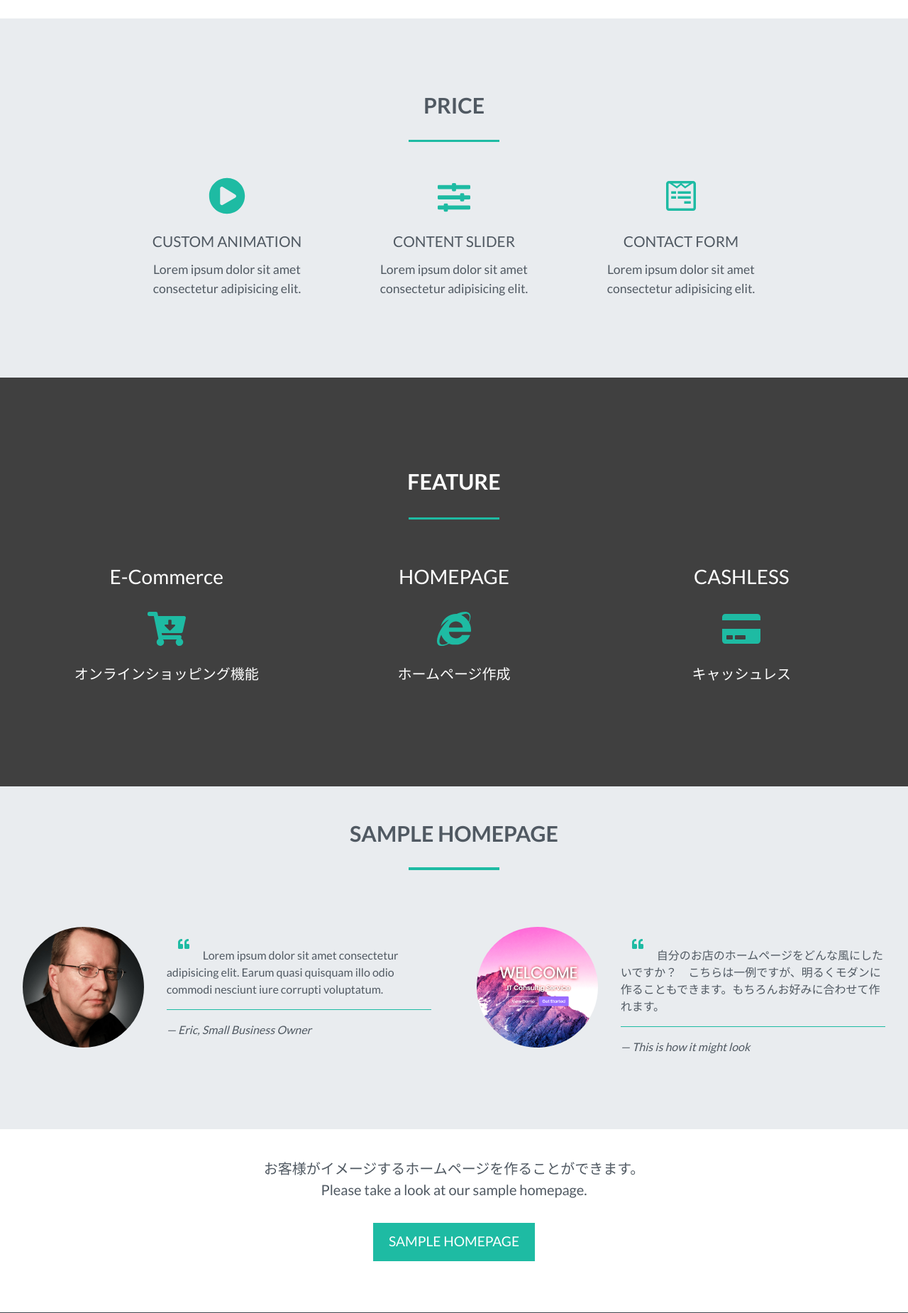
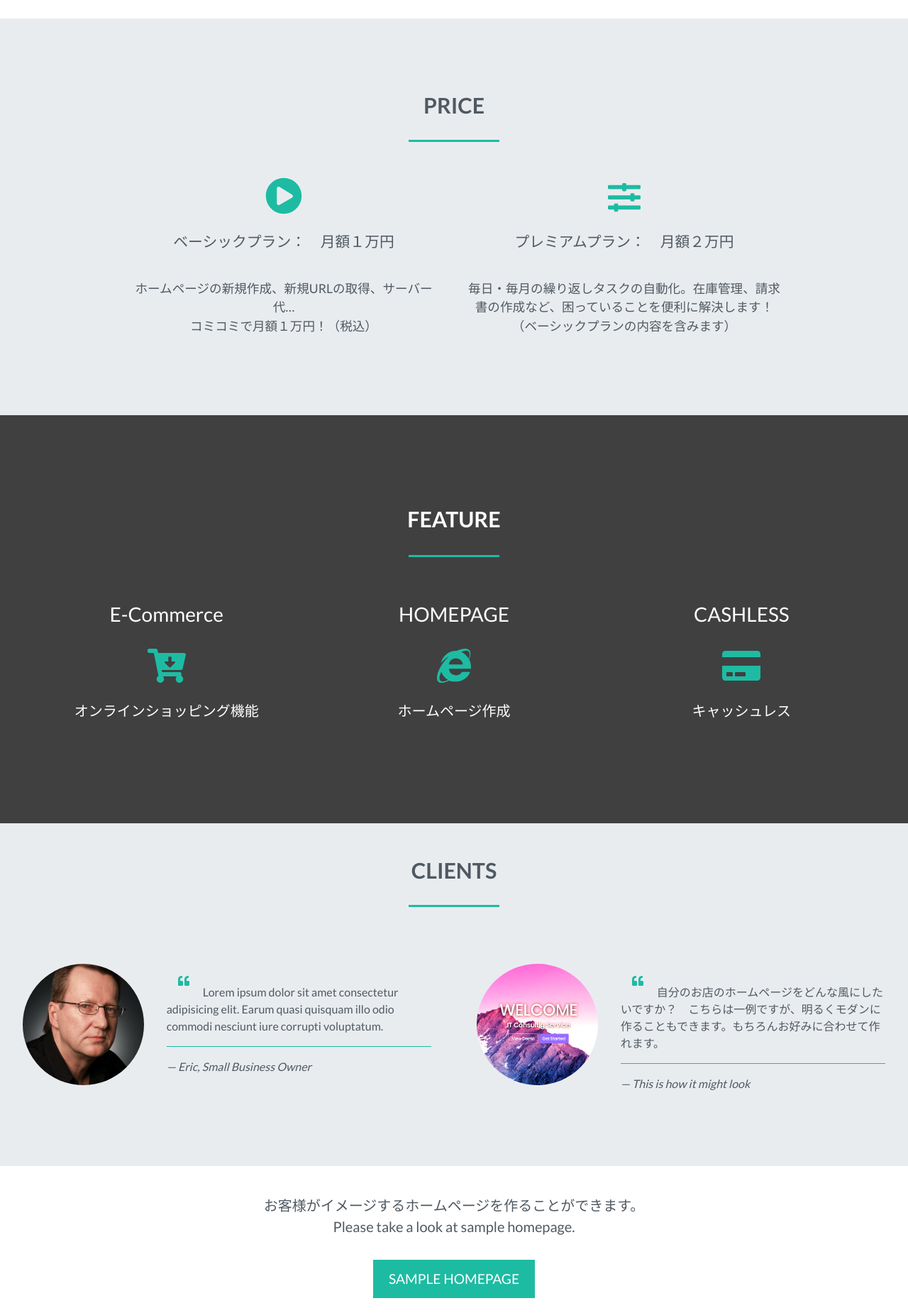
Before and after one commit to Sh0TaR0/choice_net, a Django app: template templates/base.html in a window 1280 px wide. Shown: the part 1160-3010 px from the top of the page at 71% size. Run offline with Django 3.2, Linux system fonts and the light colour scheme; the template is opened without the code that fills it, so the values that code supplies are empty; some libraries are stand-ins or nearby versions.

Commit message:
fixed base.html

```diff
--- a/templates/base.html
+++ b/templates/base.html
@@ -75,27 +75,19 @@
 				</div>
 
 				<div class="row text-center">
-					<div class="col-md-4">
+					<div class="col-md-6">
 						<div class="feature">
 							<i class="fas fa-play-circle fa-4x" data-fa-transform="shrink-3 up-5"></i>
-							<h3>Custom Animation</h3>
-							<p>Lorem ipsum dolor sit amet consectetur adipisicing elit.</p>
+							<h3>ベーシックプラン：　月額１万円</h3>
+							<p><br>ホームページの新規作成、新規URLの取得、サーバー代…<br>コミコミで月額１万円！（税込）</p>
 						</div>
 					</div>
 
-					<div class="col-md-4">
+					<div class="col-md-6">
 						<div class="feature">
 							<i class="fas fa-sliders-h fa-4x" data-fa-transform="shrink-4.5 up-4.5"></i>
-							<h3>Content Slider</h3>
-							<p>Lorem ipsum dolor sit amet consectetur adipisicing elit.</p>
-						</div>
-					</div>
-
-					<div class="col-md-4">
-						<div class="feature">
-							<i class="fab fa-wpforms fa-4x" data-fa-transform="shrink-4 up-5"></i>
-							<h3>Contact Form</h3>
-							<p>Lorem ipsum dolor sit amet consectetur adipisicing elit.</p>
+							<h3>プレミアムプラン：　月額２万円</h3>
+							<p><br>毎日・毎月の繰り返しタスクの自動化。在庫管理、請求書の作成など、困っていることを便利に解決します！<br>（ベーシックプランの内容を含みます）</p>
 						</div>
 					</div>
 				</div>
@@ -149,7 +141,7 @@
 	<div id="clients" class="offset">
 		<div class="jumbotron">
 			<div class="col-12 text-center">
-				<h3 class="heading">Sample Homepage</h3>
+				<h3 class="heading">Clients</h3>
 				<div class="heading-underline"></div>
 			</div>
 
@@ -190,8 +182,9 @@
 		</div>
 
 		<div class="col-12 narrow text-center">
-			<p class="lead">お客様がイメージするホームページを作ることができます。<br>Please take a look at our sample homepage.</p>
-			<a class="btn btn-secondary btn-md" href="{% url 'sample' %}" target="_blank">Sample Homepage</a>
+			<p class="lead">お客様がイメージするホームページを作ることができます。<br>Please take a look at sample homepage.</p>
+			<a class="btn btn-secondary btn-md" href="https://colorlib.com/wp/templates/" target="_blank">Sample
+				Homepage</a>
 		</div>
 	</div>
 
@@ -202,12 +195,14 @@
 			<div class="row justify-content-center">
 				<div class="col-md-5 text-center">
 					<img src="{% static 'images/choisu_logo.png' %}" alt="logo-img">
-					<p>Lorem ipsum dolor sit amet consectetur adipisicing elit.</p>
+					<p>ITのことなら、なんでもお任せください</p>
 					<strong>Contact Info</strong>
-					<p>213-456-123<br>email@gmail.com</p>
+					<p>080-3010-0356<br>sho045kobayashi@gmail.com</p>
+					<!--
 					<a href="#" target="_blank"><i class="fab fa-facebook-square"></i></a>
 					<a href="#" target="_blank"><i class="fab fa-twitter-square"></i></a>
 					<a href="#" target="_blank"><i class="fab fa-instagram"></i></a>
+					-->
 				</div>
 
 				<hr class="socket">
```
Also changed, not shown: 1 other file.
